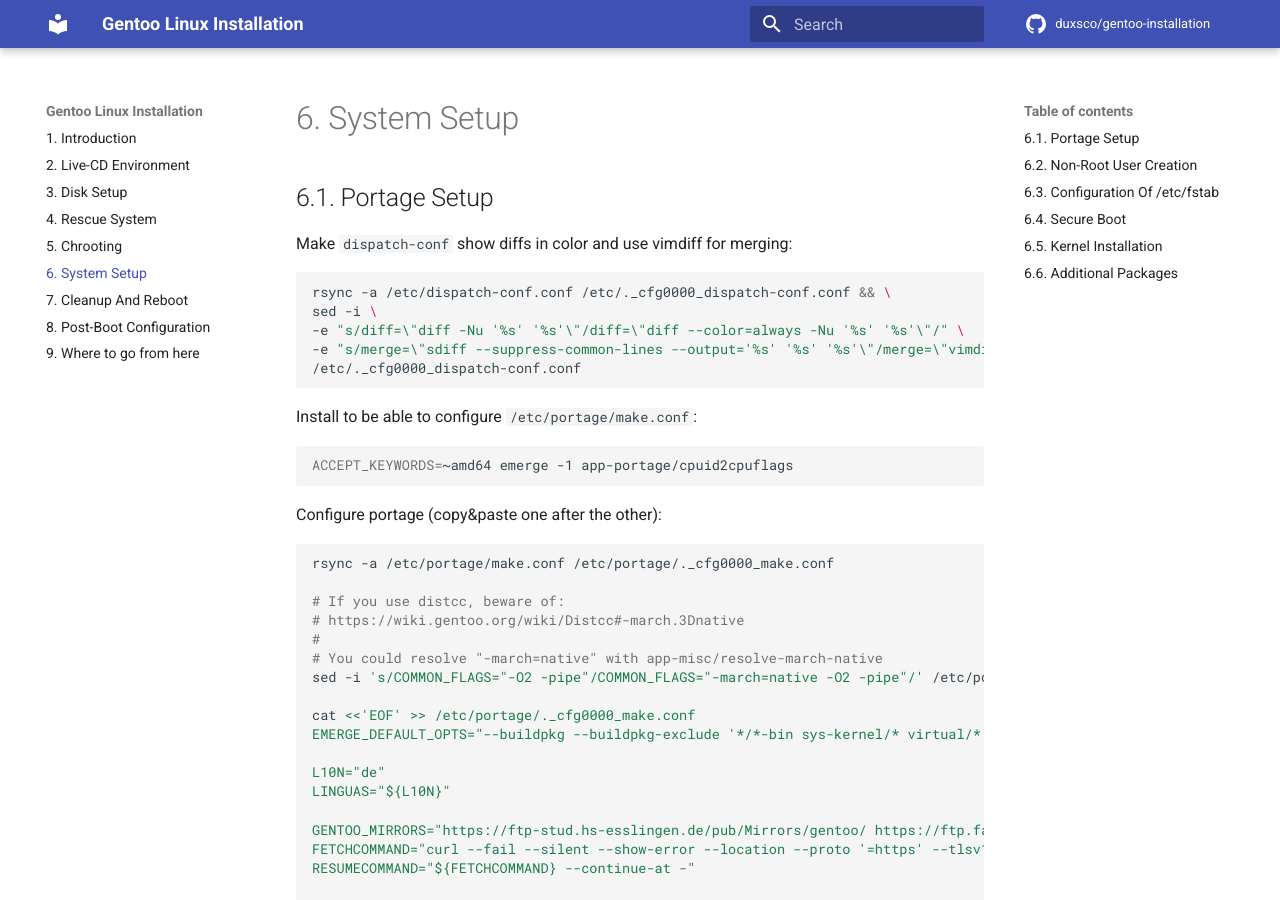
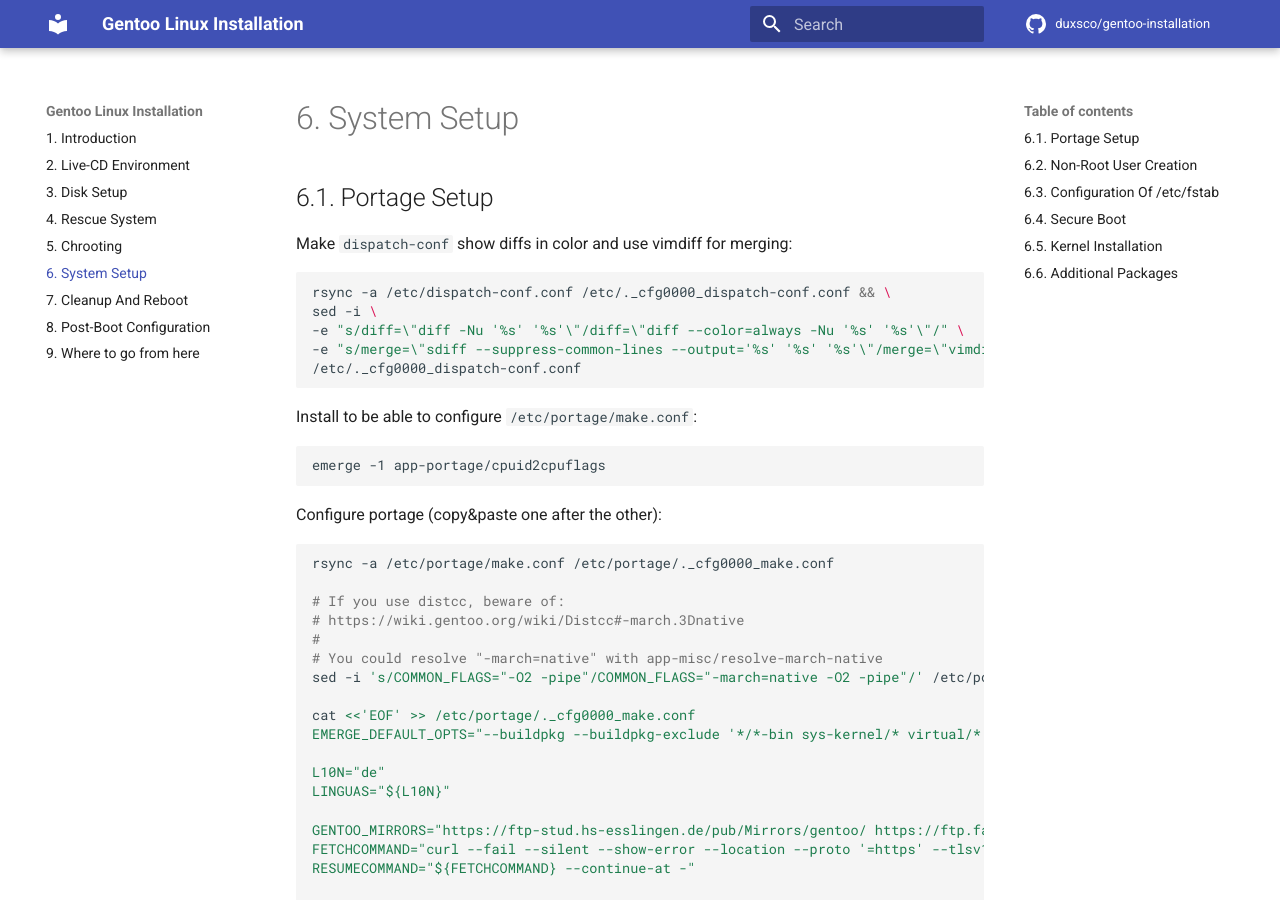
Before and after one commit to duxsco/gentoo-installation, an MkDocs documentation site: the page built from docs/system_setup.md, in a window 1280 px wide and 900 px high. Built offline with MkDocs 1.6.1 and Material for MkDocs 9.7.7, drawn with Linux system fonts in a browser that asks for light colours; comment, search, counter and statistics services are not loaded.

Commit message:
Install stable app-portage/cpuid2cpuflags

````diff
--- a/docs/system_setup.md
+++ b/docs/system_setup.md
@@ -13,7 +13,7 @@ sed -i \
 Install to be able to configure `/etc/portage/make.conf`:
 
 ```bash
-ACCEPT_KEYWORDS=~amd64 emerge -1 app-portage/cpuid2cpuflags
+emerge -1 app-portage/cpuid2cpuflags
 ```
 
 Configure portage (copy&paste one after the other):
````
